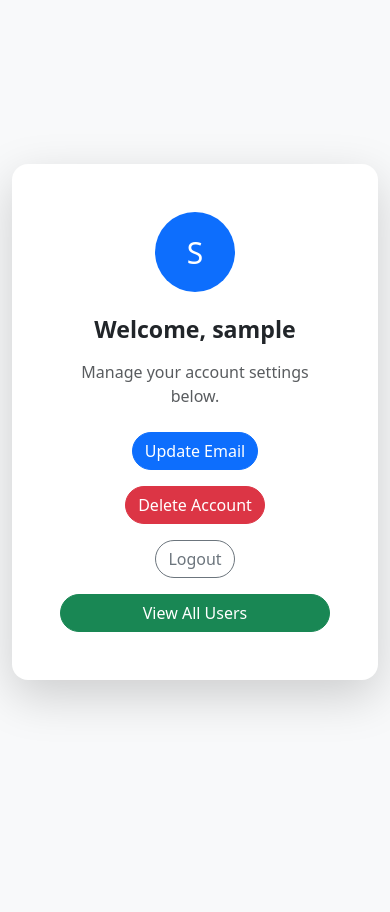
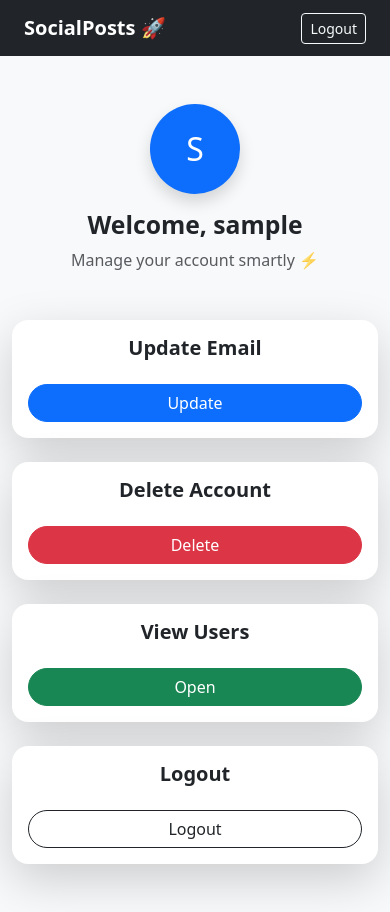
Before and after one commit to innovativetahaseen/social-posts, a Flask app: a page that uses templates/dashboard.html in a window 390 px wide. Before the commit the page ends 709 px from the top, so only its background shows below. Run offline with Flask 3, Linux system fonts and the light colour scheme; the visitor is signed in with stand-in values (Sample User, id 1).

Commit message:
Premium UI upgrade (responsive bootstrap)

```diff
--- a/templates/dashboard.html
+++ b/templates/dashboard.html
@@ -26,69 +26,79 @@
 <head>
     <meta charset="UTF-8">
     <title>Dashboard</title>
+    <meta name="viewport" content="width=device-width, initial-scale=1">
 
     <!-- Bootstrap 5 -->
     <link href="https://cdn.jsdelivr.net/npm/bootstrap@5.3.2/dist/css/bootstrap.min.css" rel="stylesheet">
 </head>
 
-<body class="bg-light d-flex align-items-center" style="min-height: 100vh;">
+<body class="bg-light">
 
-    <div class="container">
+<!-- Navbar -->
+<nav class="navbar navbar-dark bg-dark px-4">
+    <span class="navbar-brand fw-bold">SocialPosts 🚀</span>
+    <form method="post" action="/logout">
+        <button class="btn btn-outline-light btn-sm">Logout</button>
+    </form>
+</nav>
 
-        <div class="row justify-content-center">
-            <div class="col-md-6">
+<div class="container py-5">
 
-                <div class="card shadow-lg border-0 rounded-4">
-                    <div class="card-body p-5 text-center">
+    <div class="text-center mb-5">
+        <div class="bg-primary text-white rounded-circle d-inline-flex
+            align-items-center justify-content-center shadow"
+            style="width:90px;height:90px;font-size:32px;">
+            {{ current_user[0].upper() }}
+        </div>
 
-                        <!-- Avatar -->
-                        <div class="mb-4">
-                            <div class="bg-primary text-white rounded-circle d-inline-flex
-                                    align-items-center justify-content-center"
-                                style="width:80px;height:80px;font-size:30px;">
-                                {{ current_user[0].upper() }}
+        <h2 class="fw-bold mt-3">Welcome, {{ current_user }}</h2>
+        <p class="text-muted">Manage your account smartly ⚡</p>
+    </div>
+
+    <div class="row g-4">
+
+        <!-- Card 1 -->
+        <div class="col-md-6 col-lg-3">
+            <div class="card border-0 shadow-lg rounded-4 text-center p-3 h-100">
+                <h5 class="fw-semibold">Update Email</h5>
+                <form method="get" action="/update_email/{{ user_id }}">
+                    <button class="btn btn-primary rounded-pill mt-3 w-100">Update</button>
+                </form>
             </div>
         </div>
 
-                        <h3 class="fw-bold mb-3">
-                            Welcome, {{ current_user }}
-                        </h3>
+        <!-- Card 2 -->
+        <div class="col-md-6 col-lg-3">
+            <div class="card border-0 shadow-lg rounded-4 text-center p-3 h-100">
+                <h5 class="fw-semibold">Delete Account</h5>
+                <form method="post" action="/delete_account/{{ user_id }}">
+                    <button class="btn btn-danger rounded-pill mt-3 w-100">Delete</button>
+                </form>
+            </div>
+        </div>
 
-                        <p class="text-muted mb-4">
-                            Manage your account settings below.
-                        </p>
+        <!-- Card 3 -->
+        <div class="col-md-6 col-lg-3">
+            <div class="card border-0 shadow-lg rounded-4 text-center p-3 h-100">
+                <h5 class="fw-semibold">View Users</h5>
+                <a href="{{ url_for('fetch_all') }}" class="btn btn-success rounded-pill mt-3 w-100">
+                    Open
+                </a>
+            </div>
+        </div>
 
-                        <!-- Action Buttons -->
-                        <div class="d-grid gap-3">
-
-                            <form method="get" action="/update_email/{{ user_id }}">
-                                <button class="btn btn-primary rounded-pill">
-                                    Update Email
-                                </button>
-                            </form>
-
-                            <form method="post" action="/delete_account/{{ user_id }}">
-                                <button class="btn btn-danger rounded-pill">
-                                    Delete Account
-                                </button>
-                            </form>
-
+        <!-- Card 4 -->
+        <div class="col-md-6 col-lg-3">
+            <div class="card border-0 shadow-lg rounded-4 text-center p-3 h-100">
+                <h5 class="fw-semibold">Logout</h5>
                 <form method="post" action="/logout">
-                                <button class="btn btn-outline-secondary rounded-pill">
+                    <button class="btn btn-outline-dark rounded-pill mt-3 w-100">
                         Logout
                     </button>
                 </form>
-
-                            <a href="{{ url_for('fetch_all') }}" class="btn btn-success rounded-pill">
-                                View All Users
-                            </a>
-
-                        </div>
-
             </div>
         </div>
 
-            </div>
     </div>
 
 </div>
--- a/templates/login.html
+++ b/templates/login.html
@@ -1,6 +1,7 @@
 <html>
 <head>
     <title>Login</title>
+    <meta name="viewport" content="width=device-width, initial-scale=1">
 </head>
 <body>
     <span style="color: green;">
--- a/templates/update_email.html
+++ b/templates/update_email.html
@@ -2,6 +2,7 @@
 
 <head>
     <title>Update Email</title>
+    <meta name="viewport" content="width=device-width, initial-scale=1">
 </head>
 
 <body>
```
Also changed, not shown: templates/fetch_all_users.html (+25 -18 lines). Lines whose indentation alone changed are shown as unchanged.
